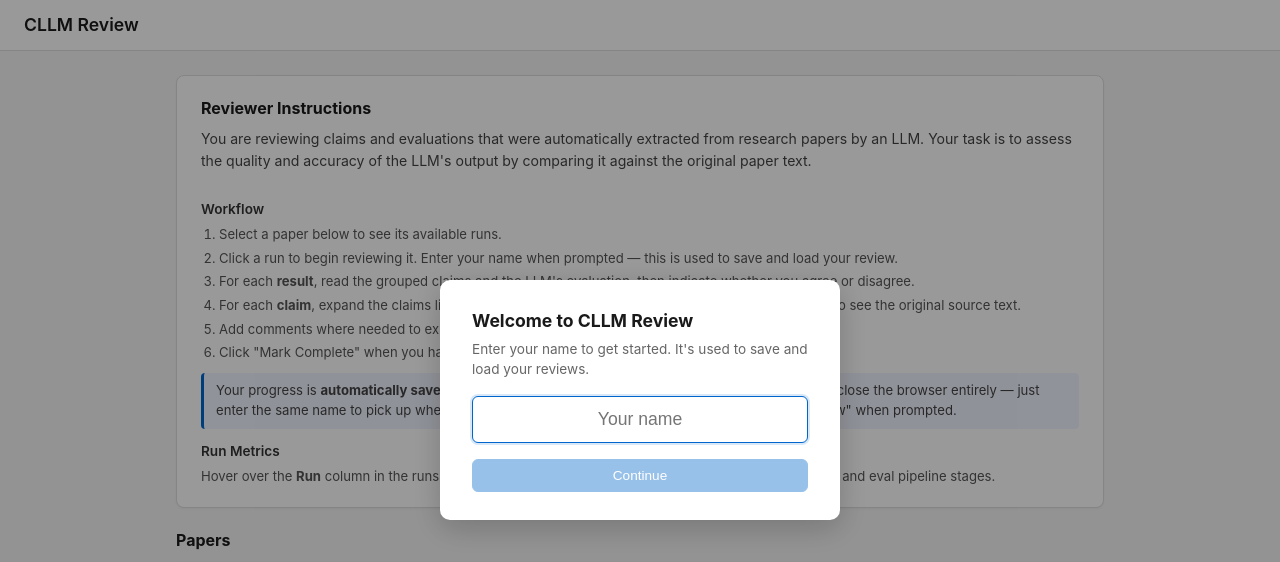
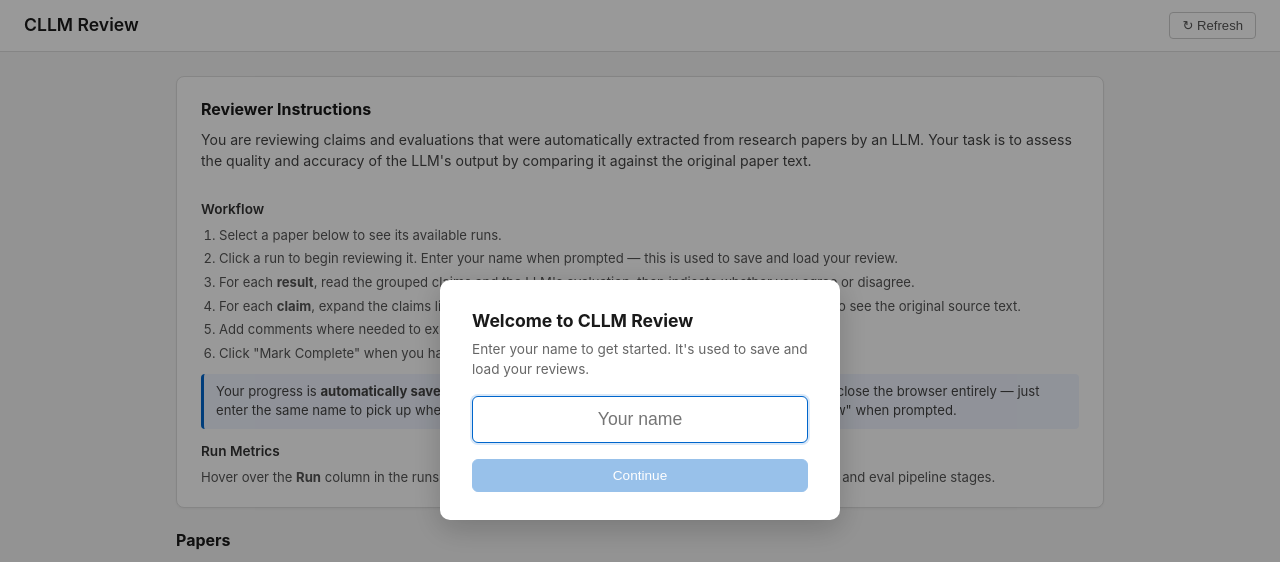
Before and after one commit to sensein/review-ui, a FastAPI app: page / in a window 1280 px wide. Shown: the top 562 px of the page. Run offline with FastAPI, Linux system fonts and the light colour scheme.

Commit message:
Add refresh button to home page to reload paper cache without server restart

```diff
--- a/app/static/app.js
+++ b/app/static/app.js
@@ -703,6 +703,16 @@
         return esc(s).replace(/"/g, "&quot;");
     }
 
+    // --- Refresh ---
+
+    const refreshBtn = $("#refresh-btn");
+    refreshBtn.addEventListener("click", async () => {
+        refreshBtn.classList.add("spinning");
+        await fetch("/api/papers/refresh", { method: "POST" });
+        await loadPapers();
+        refreshBtn.classList.remove("spinning");
+    });
+
     // --- Name Modal ---
 
     nameModalInput.addEventListener("input", () => {
--- a/app/static/style.css
+++ b/app/static/style.css
@@ -163,6 +163,20 @@ body {
     color: #555;
     margin-bottom: 0;
 }
+
+.refresh-btn {
+    padding: 5px 12px;
+    border: 1px solid #ccc;
+    border-radius: 4px;
+    background: #fff;
+    cursor: pointer;
+    font-size: 0.82rem;
+    color: #555;
+    transition: all 0.15s;
+}
+
+.refresh-btn:hover { background: #f0f0f0; color: #333; }
+.refresh-btn.spinning { opacity: 0.5; pointer-events: none; }
 
 .papers-heading {
     font-size: 1rem;
--- a/templates/index.html
+++ b/templates/index.html
@@ -12,6 +12,7 @@
         <div id="paper-list-view">
             <header class="top-bar">
                 <h1>CLLM Review</h1>
+                <button id="refresh-btn" class="refresh-btn" title="Refresh paper list">↻ Refresh</button>
             </header>
             <main class="container">
                 <section class="instructions">
```
